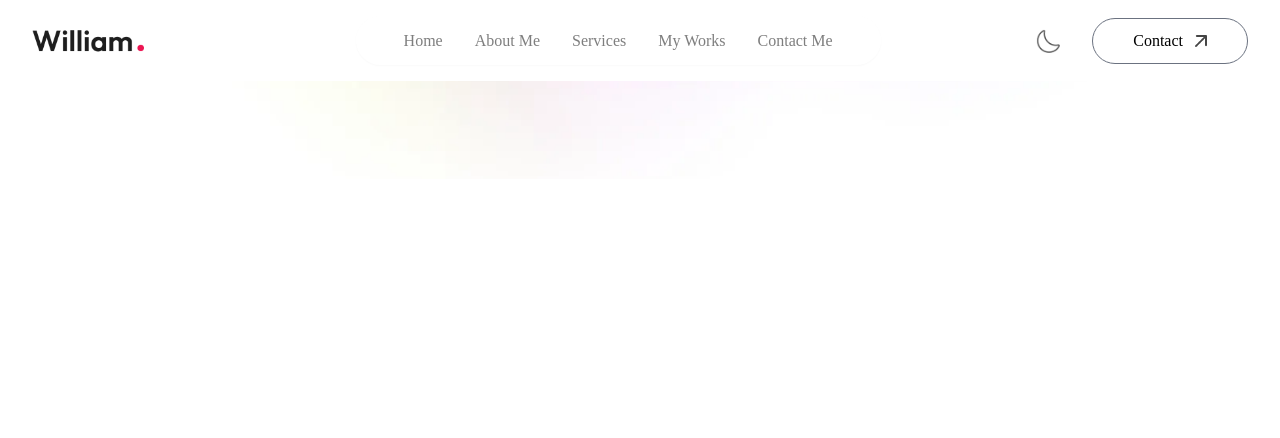
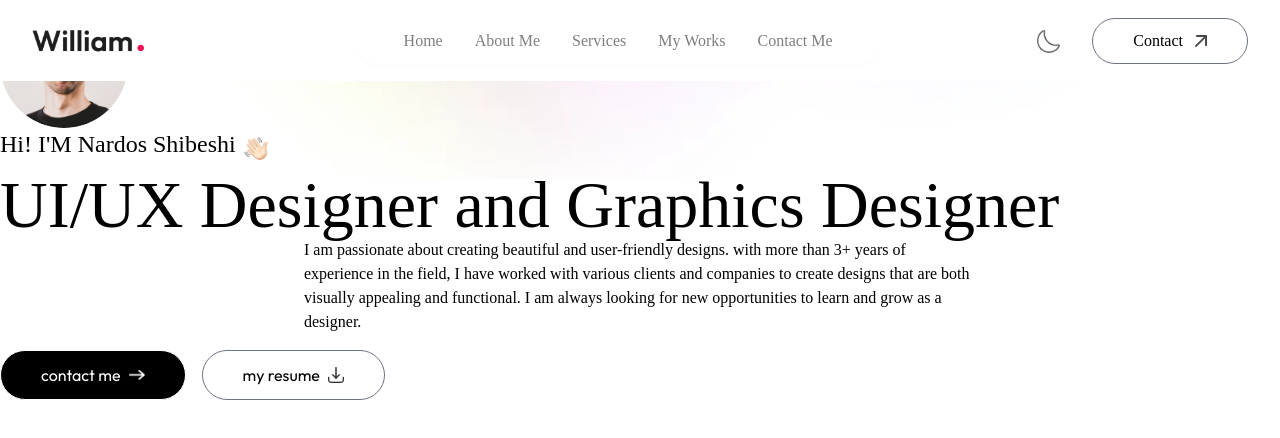
Before and after one commit to aman123shi/nardos-portfolio, a Next.js app: page / in a window 1280 px wide. Shown: the top 438 px of the page. Built offline with nearby package versions, Linux system fonts and the light colour scheme; a web font is replaced by a local one.

Commit message:
feat: enhance Header component with additional content and integrate it into the main page

```diff
--- a/app/components/header/Header.tsx
+++ b/app/components/header/Header.tsx
@@ -16,6 +16,35 @@ export function Header() {
         Hi! I&apos;M Nardos Shibeshi{" "}
         <Image src={assets.hand_icon} className="w-6" alt="" />
       </h3>
+      <h1 className="text-3xl sm:text-6xl  lg:text-[66px] font-Ovo">
+        {"UI/UX Designer and Graphics Designer "}
+        {/* UI/UX Designer and Graphics Designer based in Addis Ababa, Ethiopia. */}
+      </h1>
+      <p className="max-w-2xl mx-auto font-Ovo">
+        I am passionate about creating beautiful and user-friendly designs. with
+        more than 3+ years of experience in the field, I have worked with
+        various clients and companies to create designs that are both visually
+        appealing and functional. I am always looking for new opportunities to
+        learn and grow as a designer.{" "}
+      </p>
+      <div className="flex flex-col sm:flex-row gap-4 mt-4 items-center">
+        <a
+          href="#contact"
+          className="px-10 py-3 border border-white rounded-full bg-black text-white flex items-center gap-2"
+        >
+          {"contact me "}
+          <Image src={assets.right_arrow_white} alt="" className="w-4" />
+        </a>
+
+        <a
+          href="/sample-resume.pdf"
+          download
+          className="px-10 py-3 border  rounded-full border-gray-500 text-black flex items-center gap-2"
+        >
+          {"my resume"}
+          <Image src={assets.download_icon} alt="" className=" w-4" />
+        </a>
+      </div>
     </div>
   );
 }
--- a/app/components/navbar/Navbar.tsx
+++ b/app/components/navbar/Navbar.tsx
@@ -92,7 +92,7 @@ export function Navbar() {
         {/* ------------------------------ mobile menus ------------------------------ */}
         <ul
           ref={sideMenuRef}
-          className="flex md:hidden flex-col gap-4 py-20 px-10 fixed -right-0 top-0 bottom-0 w-64 z-50 h-screen bg-rose-50 transition duration-500"
+          className="flex md:hidden flex-col gap-4 py-20 px-10 fixed -right-64 top-0 bottom-0 w-64 z-50 h-screen bg-rose-50 transition duration-500"
         >
           <div className="absolute right-6 top-6 " onClick={closeMenu}>
             <Image
--- a/app/page.tsx
+++ b/app/page.tsx
@@ -1,9 +1,11 @@
+import { Header } from "./components/header/Header";
 import { Navbar } from "./components/navbar/Navbar";
 
 export default function Home() {
   return (
     <div className="">
       <Navbar />
+      <Header />
     </div>
   );
 }
```
